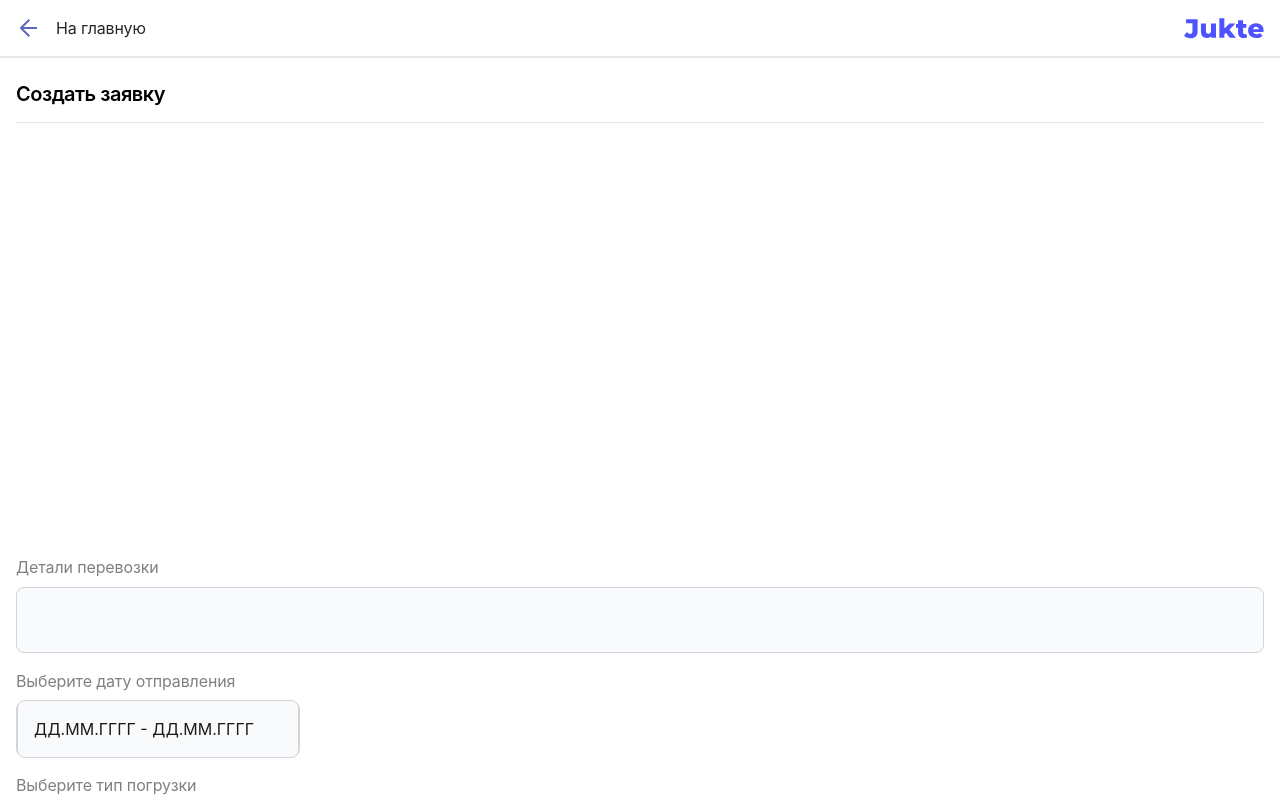
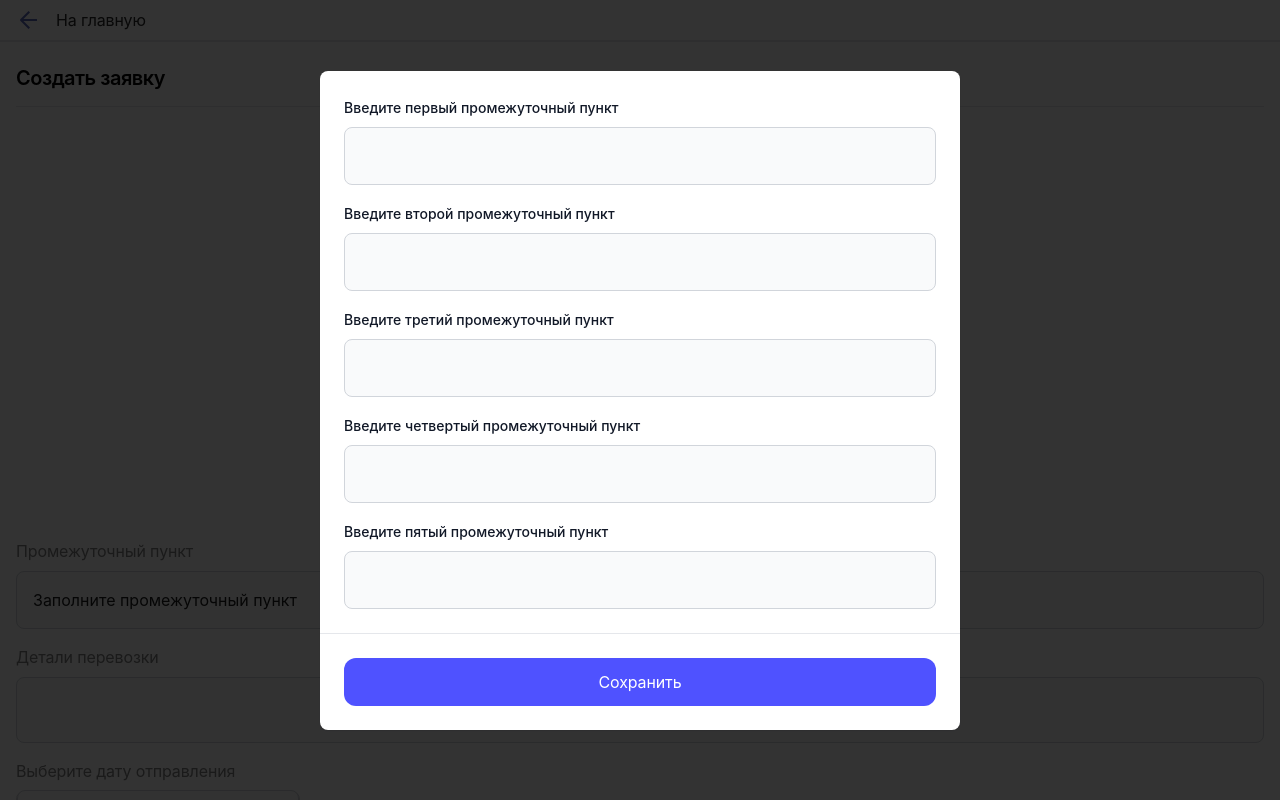
Before and after one commit to jukte-kz/jukte-landing, a Next.js app: page /createDriverOrders in a window 1280 px wide. Shown: the top 800 px of the page. Built offline with nearby package versions, Linux system fonts and the light colour scheme; no server answers.

Commit message:
feat: add transfer and kaz and rus

```diff
--- a/components/atoms/Header/component.jsx
+++ b/components/atoms/Header/component.jsx
@@ -1,18 +1,28 @@
 import Image from "next/image";
 import {useRouter} from "next/router";
 
-export default function Header({removeUrl, text}) {
+export default function Header({removeUrl, text, mainHeader}) {
     const router = useRouter();
     const pushBack = () => {
         router.push(removeUrl);
     }
+
     return (
         <div className="flex items-center justify-between header-main w-full border-b-2 px-4 py-2">
             <button onClick={pushBack} className='flex items-center'>
                 <Image width={24} height={24} src="/assets/icon/left-arrow.svg" alt=""/>
                 <p className='ml-4'>{text}</p>
             </button>
-            <Image width={80} height={40} src='/assets/image/logo.svg' />
+            {mainHeader && (
+                <div className='flex items-center'>
+                    <button onClick={pushBack} className='flex items-center mx-4'>
+                        <Image width={32} height={32} src='/assets/lang/kazakhstan.png' />
+                    </button>
+                    <button onClick={pushBack} className='flex items-center'>
+                        <Image width={32} height={32} src='/assets/lang/russia.png' />
+                    </button>
+                </div>
+            )}
         </div>
     )
 }
--- a/components/molecules /DriverCard/component.js
+++ b/components/molecules /DriverCard/component.js
@@ -4,7 +4,7 @@ import {useState} from "react";
 
 export default function DriverCard({
                                        shipment, product, cub, price, logPrice, weight, date, type, from, to, distance,
-                                       description, status, phone, role, id, onClick
+                                       description, status, phone, role, id, onClick, transfer
 }) {
     const [show, setShow] = useState(false);
     return (
@@ -32,7 +32,7 @@ export default function DriverCard({
                 </div>
                 <div className='flex items-center'>
                     <img className='mr-2' src="/assets/icon/distance.svg" alt=""/>
-                    <p className='font-bold'>{from} - {to}</p>
+                    <p className='font-bold'>{from} - {transfer === undefined ? (''):(transfer + ' - ')} {to}</p>
                 </div>
             </div>
             {show && (
--- a/components/molecules /MyCard/component.js
+++ b/components/molecules /MyCard/component.js
@@ -4,7 +4,7 @@ import {useState} from "react";
 
 export default function MyCard({
                                    shipment, product, cub, price, logPrice, weight, date, type, from, to, distance,
-                                   description, status, phone, role, id, detail
+                                   description, status, phone, role, id, detail, transfer
 }) {
     const [show, setShow] = useState(false);
     return (
@@ -37,7 +37,7 @@ export default function MyCard({
                     </div>
                     <div className='flex items-center'>
                         <img className='mr-2' src="/assets/icon/distance.svg" alt=""/>
-                        <p className='font-bold'>{from} - {to}</p>
+                        <p className='font-bold'>{from} - {transfer === undefined ? (''):(transfer + ' - ')} {to}</p>
                     </div>
                 </div>
             </div>
--- a/components/molecules /OpenCard/component.js
+++ b/components/molecules /OpenCard/component.js
@@ -4,7 +4,7 @@ import {useState} from "react";
 
 export default function OpenCard({
                                      shipment, product, cub, price, logPrice, weight, date, type, from, to, distance,
-                                     description, status, phone, role, id, onClick, detail
+                                     description, status, phone, role, id, onClick, detail, transfer
 }) {
     const [show, setShow] = useState(false);
     return (
@@ -17,7 +17,7 @@ export default function OpenCard({
                     </div>
                     <div className='flex items-center'>
                         <img className='mr-2' src="/assets/icon/distance.svg" alt=""/>
-                        <p className='font-bold'>{from} - {to}</p>
+                        <p className='font-bold'>{from} - {transfer === undefined ? (''):(transfer + ' - ')} {to}</p>
                     </div>
                 </div>
             </div>
--- a/pages/createDriverOrders.jsx
+++ b/pages/createDriverOrders.jsx
@@ -21,6 +21,12 @@ export default function createDriverOrders() {
     const cubMask = 'м3 | 999';
 
     const [product, setProduct] = useState(' ');
+    const [transfer, setTransfer] = useState('');
+    const [transfer_1, setTransfer_1] = useState('');
+    const [transfer_2, setTransfer_2] = useState('');
+    const [transfer_3, setTransfer_3] = useState('');
+    const [transfer_4, setTransfer_4] = useState('');
+    const [transfer_5, setTransfer_5] = useState('');
     const [description, setDescription] = useState('');
     const [distance, setDistance] = useState('');
     const [weight, setWeight] = useState('');
@@ -37,6 +43,7 @@ export default function createDriverOrders() {
     const [checkSendOrder, setCheckSendOrder] = useState(false);
     const [showModal, setShowModal] = useState(false);
     const [showLawError, setShowLawError] = useState(false);
+    const [showTransferModal, setShowTransferModal] = useState(false);
     const [cancel, setCancel] = useState(false);
 
     const mapRef = useRef();
@@ -47,6 +54,21 @@ export default function createDriverOrders() {
     }, []);
     const onChangeProduct = useCallback((event) => {
         setProduct(event.target.value);
+    }, []);
+    const onChangeTransfer_1 = useCallback((event) => {
+        setTransfer_1(event.target.value);
+    }, []);
+    const onChangeTransfer_2 = useCallback((event) => {
+        setTransfer_2(event.target.value);
+    }, []);
+    const onChangeTransfer_3 = useCallback((event) => {
+        setTransfer_3(event.target.value);
+    }, []);
+    const onChangeTransfer_4 = useCallback((event) => {
+        setTransfer_4(event.target.value);
+    }, []);
+    const onChangeTransfer_5 = useCallback((event) => {
+        setTransfer_5(event.target.value);
     }, []);
     const onChangeWeight = useCallback((event) => {
         setWeight(event.target.value.split(' ')[2]);
@@ -98,6 +120,7 @@ export default function createDriverOrders() {
                 cubProduct: cubProduct,
                 logPrice: parseInt(logPrice.replace(/\s/g, '')),
                 distance: parseInt(distance.replace(/\s/g, '')),
+                transfer: transfer,
             }),
             headers: {
                 'content-type': 'application/x-www-form-urlencoded;charset=utf-8',
@@ -109,6 +132,15 @@ export default function createDriverOrders() {
             }
         })
     }
+
+    const handleClick = event => {
+        setShowTransferModal(!showTransferModal)
+    };
+
+    const transferEnd = useCallback(() => {
+        setTransfer(transfer_1+' '+transfer_2+' '+transfer_3+' '+transfer_4+' '+transfer_5);
+        handleClick();
+    });
 
     useEffect(() => {
         if (!cancel) {
@@ -199,6 +231,22 @@ export default function createDriverOrders() {
                                         });
                                     }
                                 }}
+                            />
+                        </div>
+                        <div className='input-container' onClick={handleClick}>
+                            <div className="mb-2 block">
+                                <Label
+                                    htmlFor="transfer"
+                                    value="Промежуточный пункт"
+                                />
+                            </div>
+                            <TextInput
+                                id="transfer"
+                                type="text"
+                                value={transfer}
+                                placeholder='Заполните промежуточный пункт'
+                                required={true}
+                                sizing="lg"
                             />
                         </div>
                         <div className='input-container'>
@@ -388,6 +436,101 @@ export default function createDriverOrders() {
                     </button>
                 </Modal.Footer>
             </Modal>
+            <Modal
+                show={!showTransferModal}
+                position="center"
+                id='modalTransfer'
+            >
+                <Modal.Body>
+                    <div className='w-full success-container'>
+                        <div className='input-container mb-4'>
+                            <div className="mb-2 block">
+                                <Label
+                                    htmlFor="transfer1"
+                                    value="Введите первый промежуточный пункт"
+                                />
+                            </div>
+                            <TextInput
+                                onChange={onChangeTransfer_1}
+                                id="transfer1"
+                                value={transfer_1}
+                                placeholder=''
+                                required={true}
+                                sizing="lg"
+                            />
+                        </div>
+                        <div className='input-container mb-4'>
+                            <div className="mb-2 block">
+                                <Label
+                                    htmlFor="transfer2"
+                                    value="Введите второй промежуточный пункт"
+                                />
+                            </div>
+                            <TextInput
+                                onChange={onChangeTransfer_2}
+                                id="transfer2"
+                                value={transfer_2}
+                                placeholder=''
+                                required={true}
+                                sizing="lg"
+                            />
+                        </div>
+                        <div className='input-container mb-4'>
+                            <div className="mb-2 block">
+                                <Label
+                                    htmlFor="transfer3"
+                                    value="Введите третий промежуточный пункт"
+                                />
+                            </div>
+                            <TextInput
+                                onChange={onChangeTransfer_3}
+                                id="transfer3"
+                                value={transfer_3}
+                                placeholder=''
+                                required={true}
+                                sizing="lg"
+                            />
+                        </div>
+                        <div className='input-container mb-4'>
+                            <div className="mb-2 block">
+                                <Label
+                                    htmlFor="transfer4"
+                                    value="Введите четвертый промежуточный пункт"
+                                />
+                            </div>
+                            <TextInput
+                                onChange={onChangeTransfer_4}
+                                id="transfer4"
+                                value={transfer_4}
+                                placeholder=''
+                                required={true}
+                                sizing="lg"
+                            />
+                        </div>
+                        <div className='input-container'>
+                            <div className="mb-2 block">
+                                <Label
+                                    htmlFor="transfer5"
+                                    value="Введите пятый промежуточный пункт"
+                                />
+                            </div>
+                            <TextInput
+                                onChange={onChangeTransfer_5}
+                                id="transfer5"
+                                value={transfer_5}
+                                placeholder=''
+                                required={true}
+                                sizing="lg"
+                            />
+                        </div>
+                    </div>
+                </Modal.Body>
+                <Modal.Footer>
+                    <button className='w-full redirect-button w-full' onClick={transferEnd}>
+                        Сохранить
+                    </button>
+                </Modal.Footer>
+            </Modal>
         </div>
     )
 }
--- a/pages/driverOrders.js
+++ b/pages/driverOrders.js
@@ -87,6 +87,7 @@ export default function driverOrders() {
                                                     toAskUser
                                                     matchOrder(data._id)
                                                 }}
+                                                transfer={data.transfer}
                                                 cub={data.cubProduct}
                                                 key={index}
                                                 shipment={data.loadType}
--- a/pages/home.js
+++ b/pages/home.js
@@ -122,7 +122,7 @@ export default function Home () {
 
     return (
         <div>
-            <Header removeUrl='/login' text='Выйти'></Header>
+            <Header removeUrl='/login' text='Выйти' mainHeader={true}></Header>
             {loading ? (
                 <div className='p-4'>
                     <div className='mb-4'>
@@ -188,6 +188,7 @@ export default function Home () {
                                         return (
                                             data.ownerRole === 'logistician' ? (
                                                 <MyCard
+                                                    transfer={data.transfer}
                                                     key={index}
                                                     shipment={data.loadType}
                                                     cub={data.cubProduct}
@@ -209,6 +210,7 @@ export default function Home () {
                                                 />
                                             ) : (
                                                 <DriverCard
+                                                    transfer={data.transfer}
                                                     key={index}
                                                     shipment={data.loadType}
                                                     cub={data.cubProduct}
@@ -260,6 +262,7 @@ export default function Home () {
                                                         toAskUser();
                                                     }}
                                                     key={index}
+                                                    transfer={data.transfer}
                                                     shipment={data.loadType}
                                                     cub={data.cubProduct}
                                                     logPrice={data.logPrice}
@@ -327,6 +330,7 @@ export default function Home () {
                                                     phone={data.ownerPhone}
                                                     product={data.product}
                                                     detail={data.detail}
+                                                    transfer={data.transfer}
                                                 />
                                             )
                                         })
--- a/pages/myOrders.js
+++ b/pages/myOrders.js
@@ -113,6 +113,7 @@ export default function MyOrders() {
                                                         role={userInfo.role}
                                                         phone={data.ownerPhone}
                                                         id={data._id}
+                                                        transfer={data.transfer}
                                                     />
                                                 </>
                                             )
@@ -126,6 +127,7 @@ export default function MyOrders() {
                                         myOrders.slice(0,6).map((data, index) => {
                                             return (
                                                 <DriverCard
+                                                    transfer={data.transfer}
                                                     key={index}
                                                     shipment={data.loadType}
                                                     cub={data.cubProduct}
--- a/pages/openOrders.js
+++ b/pages/openOrders.js
@@ -89,6 +89,7 @@ export default function MyOrders() {
                                                     setOwnerId(data._id);
                                                     toAskUser();
                                                 }}
+                                                transfer={data.transfer}
                                                 key={index}
                                                 shipment={data.loadType}
                                                 cub={data.cubProduct}
--- a/styles/globals.scss
+++ b/styles/globals.scss
@@ -43,6 +43,12 @@ a {
     width: 100%;
   }
 }
+
+#modalTransfer {
+  .bg-white {
+    width: 100%;
+  }
+}
 .react-datepicker__day--keyboard-selected, .react-datepicker__day--in-range {
   background-color: #4F52FF!important;
 }
```
Also changed, not shown: public/assets/lang/kazakhstan.png (added), public/assets/lang/russia.png (added).
